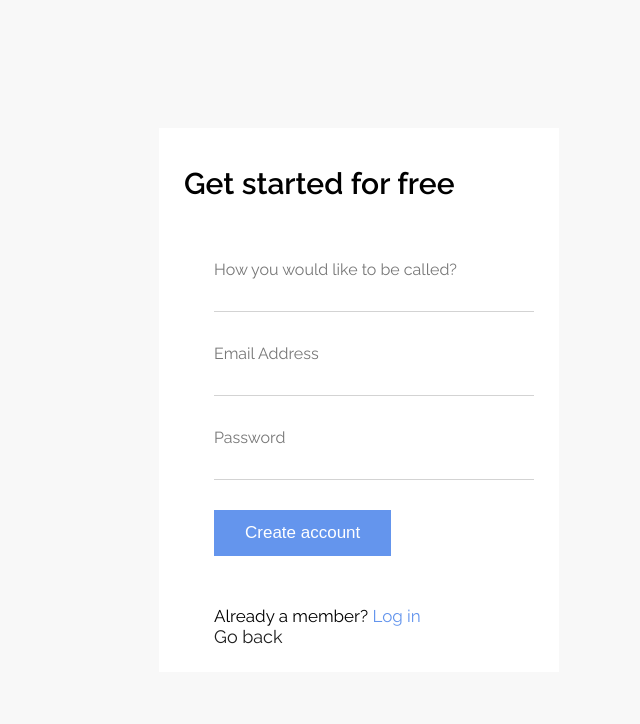
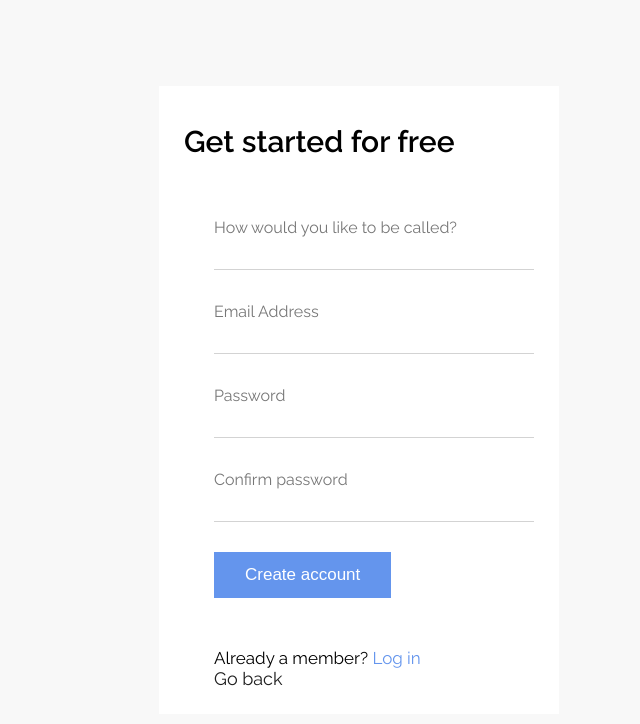
Before and after one commit to anetaradecka/budget-react, a React (Create React App) app: page /signup in a window 1280 px wide. Shown: the top 724 px of the page, without its empty margins (281-921 px from the left). Built offline with nearby package versions, Linux system fonts and the light colour scheme.

Commit message:
FE signup form on blur input fields validation added

```diff
--- a/package.json
+++ b/package.json
@@ -15,6 +15,7 @@
     "react-router-dom": "^6.16.0",
     "react-scripts": "^5.0.1",
     "styled-components": "^6.0.0-rc.3",
+    "validator": "^13.11.0",
     "web-vitals": "^0.2.4"
   },
   "scripts": {
--- a/src/pages/Auth/Login.js
+++ b/src/pages/Auth/Login.js
@@ -17,7 +17,7 @@ const Login = () => {
         </div>
         <Form method="POST" className={styles.form}>
           <div className={styles.row}>
-            <label for="email" placeholder="Email Adress">
+            <label htmlFor="email" placeholder="Email Adress">
               Email Address
             </label>
             <input
@@ -28,7 +28,7 @@ const Login = () => {
             />
           </div>
           <div className={styles.row}>
-            <label for="email" placeholder="password">
+            <label htmlFor="email" placeholder="password">
               Password
             </label>
             <input
--- a/src/pages/Auth/Signup.js
+++ b/src/pages/Auth/Signup.js
@@ -1,11 +1,73 @@
 import { Link, Form, redirect, json, useActionData } from "react-router-dom";
+import { useState } from "react";
+import validator from "validator";
 
 import styles from "./Auth.module.css";
 
 const Signup = () => {
-
   // returns data in case of 422 or 401
   const data = useActionData();
+
+  // FE input fields validation
+  const [enteredValues, setEnteredValues] = useState({
+    name: "",
+    email: "",
+    password: "",
+    confirmPassword: "",
+  });
+
+  const [didEdit, setDidEdit] = useState({
+    name: false,
+    email: false,
+    password: false,
+    confirmPassword: false,
+  });
+
+  function handleInputValidation(identifier, value) {
+    setEnteredValues((previousValues) => ({
+      ...previousValues,
+      // sets the field to be modified dynamically
+      [identifier]: value,
+    }));
+
+    setDidEdit((previousValues) => ({
+      ...previousValues,
+      [identifier]: false,
+    }));
+  }
+
+  function handleInputBlur(identifier) {
+    setDidEdit((previousState) => ({
+      ...previousState,
+      [identifier]: true,
+    }));
+  }
+
+  function passwordValidation(password) {
+    const lowerCase = /[a-z]/g;
+    const upperCase = /[A-Z]/g;
+    const numbers = /[0-9]/g;
+
+    if (
+      password.match(lowerCase) &&
+      password.match(upperCase) &&
+      password.match(numbers) &&
+      password.length >= 5
+    ) {
+      return true;
+    } else {
+      return false;
+    }
+  }
+
+  const nameIsInvalid = didEdit.name && enteredValues.name === "";
+  const emailIsInvalid =
+    didEdit.email && validator.isEmail(enteredValues.email) === false;
+  const passwordIsInvalid =
+    didEdit.password && passwordValidation(enteredValues.password) === false;
+  const passwordsNotEqual =
+    didEdit.confirmPassword &&
+    enteredValues.password !== enteredValues.confirmPassword;
 
   return (
     <div className={styles["form-container"]}>
@@ -24,30 +86,77 @@ const Signup = () => {
         </div>
         <Form method="put">
           <div className={styles.row}>
-            <label htmlFor="name">How you would like to be called?</label>
+            <label htmlFor="name">How would you like to be called?</label>
             <input
               type="text"
               name="name"
               id="name"
+              onChange={(event) =>
+                handleInputValidation("name", event.target.value)
+              }
+              value={enteredValues.name}
+              onBlur={() => handleInputBlur("name")}
             />
+            <div>
+              {nameIsInvalid && (
+                <p className={styles["error-msg"]}>Please enter your name.</p>
+              )}
+            </div>
           </div>
           <div className={styles.row}>
             <label htmlFor="email">Email Address</label>
-            <input type="email" name="email" id="email" />
+            <input
+              type="email"
+              name="email"
+              id="email"
+              onChange={(event) =>
+                handleInputValidation("email", event.target.value)
+              }
+              value={enteredValues.email}
+              onBlur={() => handleInputBlur("email")}
+            />
+            {emailIsInvalid && (
+              <p className={styles["error-msg"]}>
+                This is not a valid email format.
+              </p>
+            )}
           </div>
           <div className={styles.row}>
             <label htmlFor="password">Password</label>
-            <input type="password" name="password" id="password" />
+            <input
+              type="password"
+              name="password"
+              id="password"
+              onChange={(event) =>
+                handleInputValidation("password", event.target.value)
+              }
+              value={enteredValues.password}
+              onBlur={() => handleInputBlur("password")}
+            />
+            {passwordIsInvalid && (
+              <p className={styles["error-msg"]}>
+                Password must be at least 5 characters long and must contain at
+                least one /A-Z/, one /a-z/ letter and at least one /1-9/ number.
+              </p>
+            )}
           </div>
-          {/* <div className={styles.row}>
+          <div className={styles.row}>
             <label htmlFor="confirmPassword">Confirm password</label>
             <input
-              className="<%= validationErrors.find(e => e.param === 'confirmPassword') ? 'invalid' : ''%>"
               type="password"
               name="confirmPassword"
               id="confirmPassword"
+              onChange={(event) =>
+                handleInputValidation("confirmPassword", event.target.value)
+              }
+              value={enteredValues.confirmPassword}
+              onBlur={() => handleInputBlur("confirmPassword")}
             />
-          </div> */}
+            {passwordsNotEqual && (
+              <p className={styles["error-msg"]}>Passwords must be the same.</p>
+            )}
+          </div>
+
           <div className={styles.row}>
             {/* <input type="hidden" name="_csrf" value="<%= csrfToken %>" /> */}
             <button className={styles.button} type="submit" value="Login">
```
Also changed, not shown: 1 other file (tests, documents, lock files or other folders).
